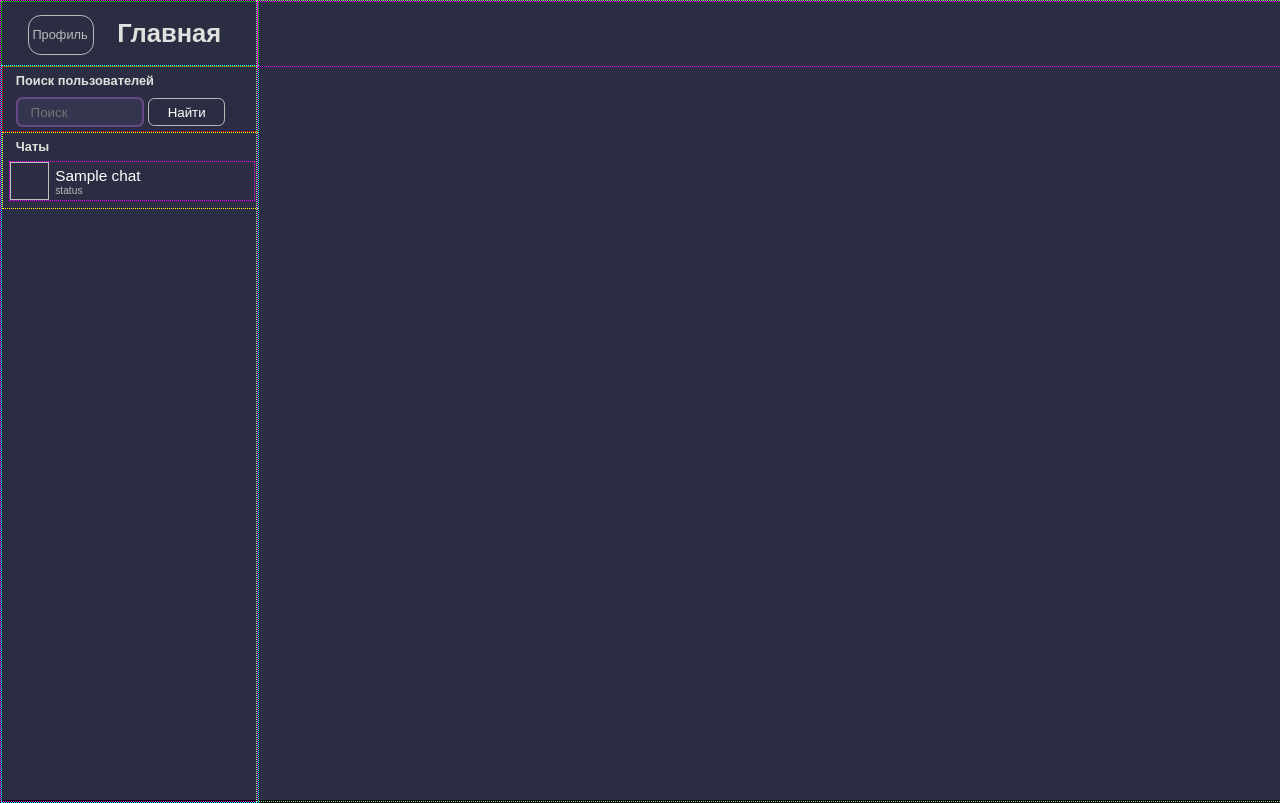
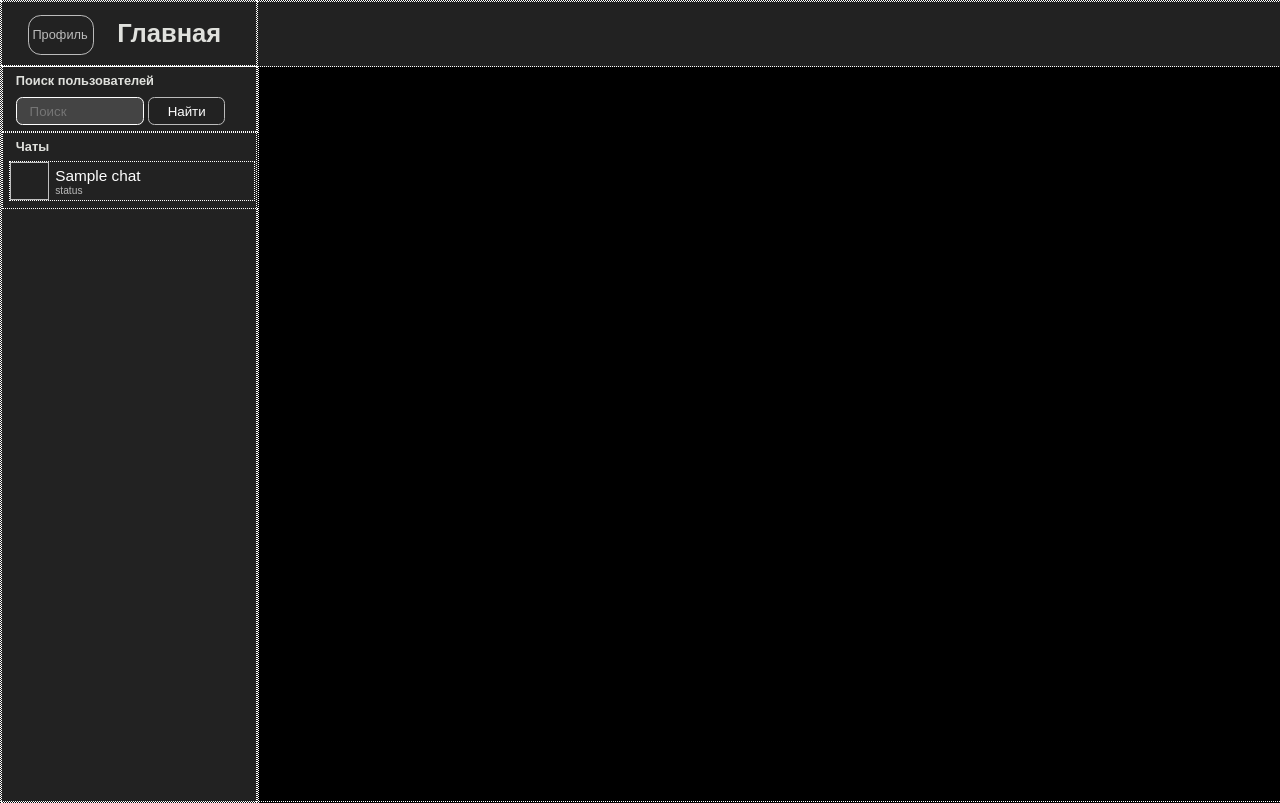
Before and after one commit to Nhrust/Project_TPP3, a Flask app: template templates/home.html in a window 1280 px wide. Run offline with Flask 3, Linux system fonts and the light colour scheme; the template is opened without the code that fills it: most values are stand-ins (such as "Sample title", 1, 10 or a date in 2020); some libraries are stand-ins or nearby versions.

Commit message:
емае я программист

```diff
--- a/static/css/home.css
+++ b/static/css/home.css
@@ -4,7 +4,7 @@ CHAT_ID {
 }
 
 body {
-    background-color: #2B2D42; /* Темно-синий фон */
+    background-color: #000000; /* Темно-синий фон */
     color: #E0E1DD; /* Светло-серый текст */
     font-family: 'Arial', sans-serif;
 }
@@ -23,14 +23,16 @@ h2 {
 	left: 0;
 	width: 20vw;
 	height: 100%;
-	border: 1px dotted #f0f;
+	border: 1px dotted var(--color);
+	background-color: var(--bg-color-alt);
 }
 
 .left .top {
 	position: absolute;
 	width: 20vw;
 	height: 5vw;
-	border: 1px dotted #0f0;
+	border: 1px dotted var(--color);
+	background-color: var(--bg-color-alt);
 }
 
 .left .top h1 {
@@ -46,14 +48,14 @@ h2 {
 	height: calc(100vh - 5vw);
 	overflow-x: hidden;
 	overflow-y: auto;
-	border: 1px dotted #0ff;
+	border: 1px dotted var(--color);
 }
 
 .left .bottom .find {
 	position: relative;
 	width: 20vw;
 	min-height: 5vw;
-	border: 1px dotted #f00;
+	border: 1px dotted var(--color);
 }
 
 .left .bottom .find h2 {
@@ -61,7 +63,7 @@ h2 {
 }
 
 .left .bottom .find .account {
-	border: 1px dotted #f0f;
+	border: 1px dotted var(--color);
 	height: 3vw;
 	width: 19vw;
 	margin: 0.5vw;
@@ -100,7 +102,8 @@ h2 {
 .left .bottom .chats {
 	width: 20vw;
 	min-height: 5vw;
-	border: 1px dotted #ff0;
+	border: 1px dotted var(--color);
+	background-color: var(--bg-color-alt);
 }
 
 .left .bottom .chats h2 {
@@ -108,7 +111,7 @@ h2 {
 }
 
 .left .bottom .chats .chat {
-	border: 1px dotted #f0f;
+	border: 1px dotted var(--color);
 	height: 3vw;
 	width: 19vw;
 	margin: 0.5vw;
@@ -148,6 +151,7 @@ h2 {
 
 .left .top .profile:hover .decor {
 	border: 1px solid #fff;
+	background-color: var(--button-bg-hover);
 }
 
 .left .top .profile p {
@@ -166,13 +170,14 @@ h2 {
 	left: 20vw;
 	width: 80vw;
 	height: 100%;
-	border: 1px dotted #8f8;
+	border: 1px dotted var(--color);
 }
 
 .right .top {
 	width: 80vw;
 	height: 5vw;
-	border: 1px dotted #f0f;
+	border: 1px dotted var(--color);
+	background-color: var(--bg-color-alt);
 }
 
 .right .send {
@@ -180,7 +185,7 @@ h2 {
 	bottom: 0;
 	width: 80vw;
 	height: 5vh; /* не менять */
-	border: 1px dotted #00f;
+	border: 1px dotted var(--color);
 }
 
 .find_form .submit{
@@ -207,10 +212,10 @@ input[type="text"], select, textarea{
 	margin-left:1vw;
     margin-top:0.2vw;
     display: inline-block;
-    border: 0.2vw solid rgb(103, 71, 133);
+    border: 0.1vw solid #fff;
     border-radius: 0.5vw;
     box-sizing: border-box;
-    background-color: #343650;
+    background-color: var(--button-bg);
 	color:#fff;
 }
 
--- a/static/css/main.css
+++ b/static/css/main.css
@@ -19,12 +19,10 @@ html {
 :root {
     --bg-color: #000;
     --bg-color-alt: #222;
-    --bg-color-text: #001;
     --color: #fff;
     --color-alt: #ddf;
-    --color-text: #eef;
     --button-bg: #444;
-    --button-bg-hover: #448;
+    --button-bg-hover: rgba(255, 72, 72, 0.493);
     --button-color: #fff;
     --button-color-hover: #ddf;
 }
--- a/static/css/profile.css
+++ b/static/css/profile.css
@@ -22,6 +22,7 @@ body {
     text-align: center;
     margin: 3vh 1.75vw 1vh 1.75vw;
     font-size: 3.5vh;
+    color: var(--button-color);
 }
 
 .Headmenu a div {
--- a/static/css/profile_info.css
+++ b/static/css/profile_info.css
@@ -53,7 +53,7 @@
 }
 .Icon:hover .file_input {
 	opacity: 100%;
-	background: rgba(0, 0, 63, 0.75);
+	background: rgba(173, 74, 74, 0.356);
 }
 
 .About {
@@ -75,7 +75,7 @@ input[type=radio] {
 }
 input[type=radio]:checked + label {
 	/* display: none; */
-	background: #f0f;
+	background: #f00 25%;
 }
 
 label {
```
Also changed, not shown: static/css/profile_settings.css (+22 -0 lines), static/js/profile.js (added, +30 -0 lines), templates/profile.html (+59 -5 lines).
